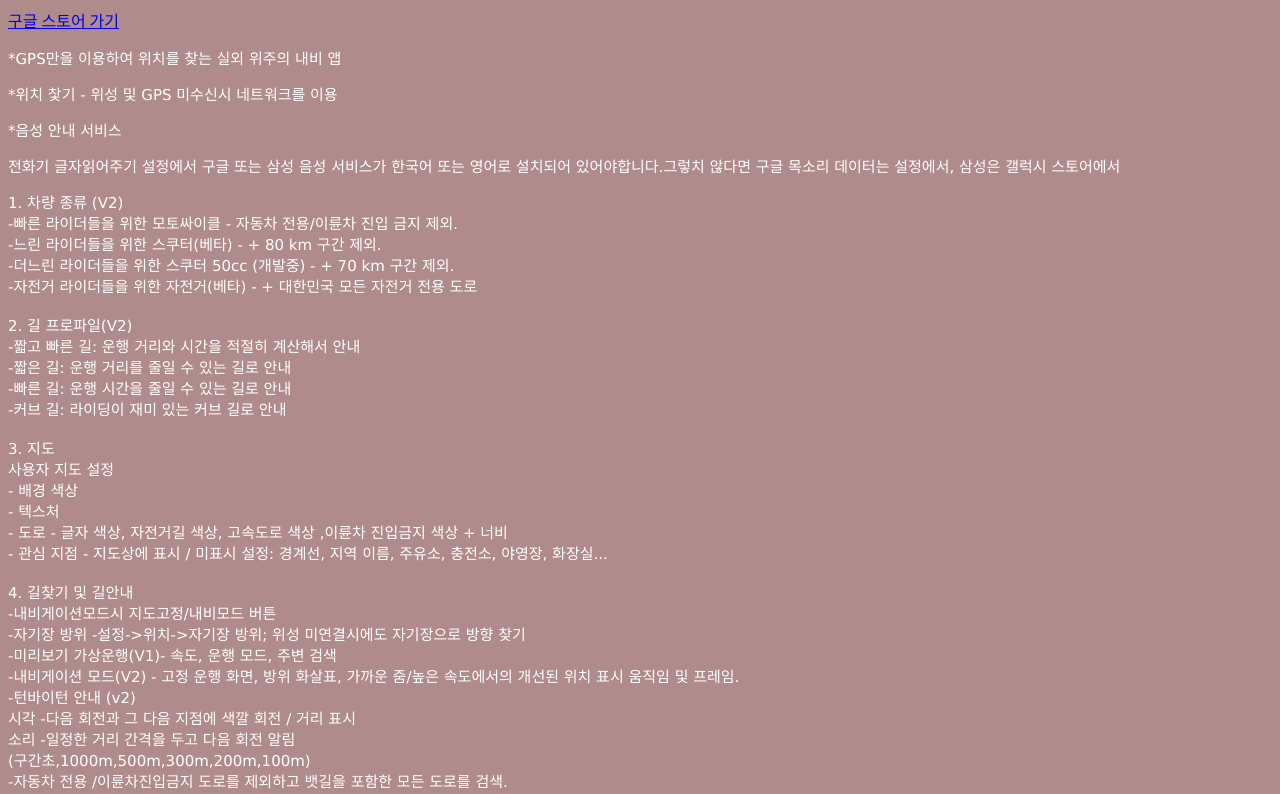
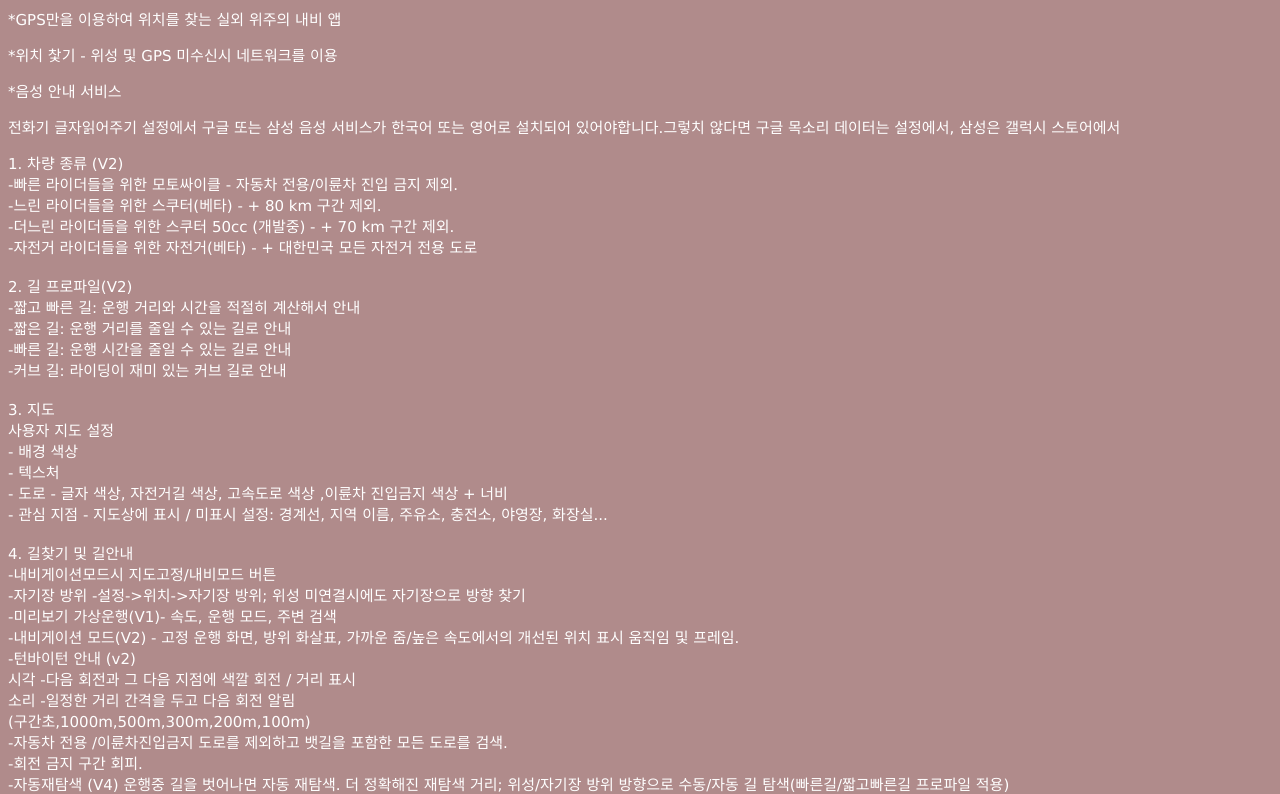
Before and after one commit to motorcyclenavi/motorcyclenavi.github.io, a plain HTML site: page index.html in a window 1280 px wide. Shown: the part 272-1066 px from the top of the page. Drawn offline with Linux system fonts and the light colour scheme.

Commit message:
Update index.html

```diff
--- a/index.html
+++ b/index.html
@@ -4,22 +4,13 @@
 	<meta charset="UTF-8">
 	<meta name="viewport" content="width=device-width, initial-scale=1.0">
 	<link rel="stylesheet" href="style.css">
-
-
 	<script type="text/javascript" src="javascript.js"></script>
 	<title>이륜차 내비</title>
-
-
 </head>
 <body>
-
-
 <img src="images/motorcyclelogo.png">
 
-
 <h1>이륜차 GPS 내비!</h1>
-<a href=”https://play.google.com/store/apps/details?id=com.offline.navi.motorcamp&hl=ko” target="_blank">구글 스토어 가기</a>
-
 
 <p>*GPS만을 이용하여 위치를 찾는 실외 위주의 내비 앱</p>
 
```
